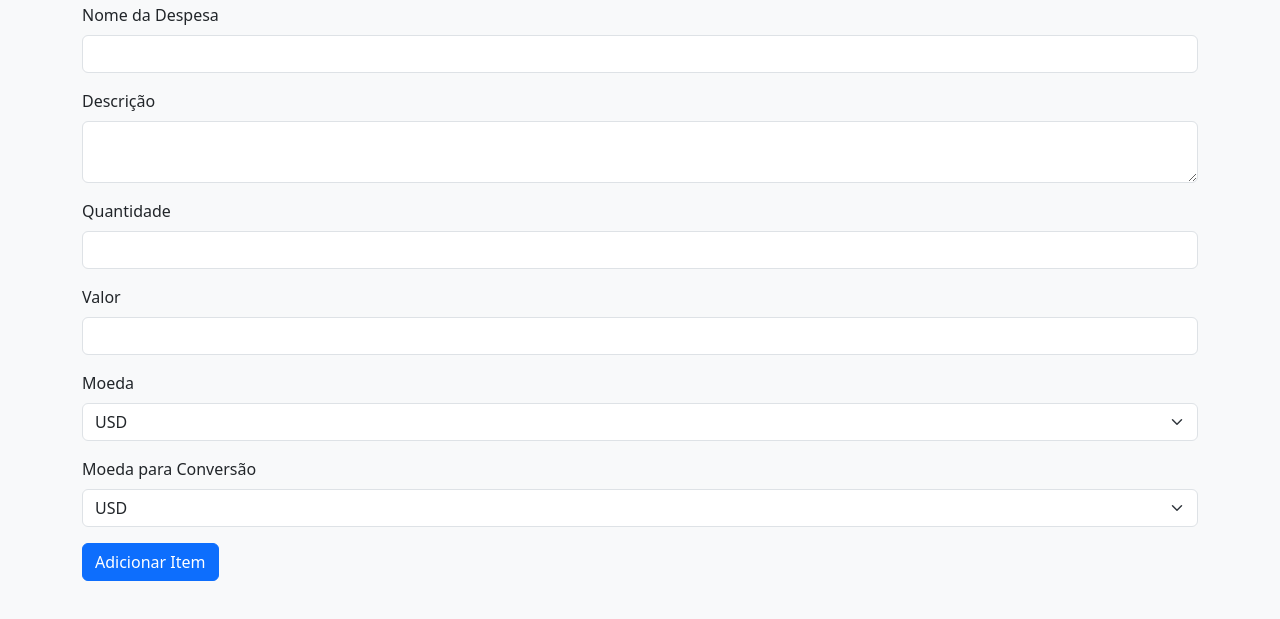
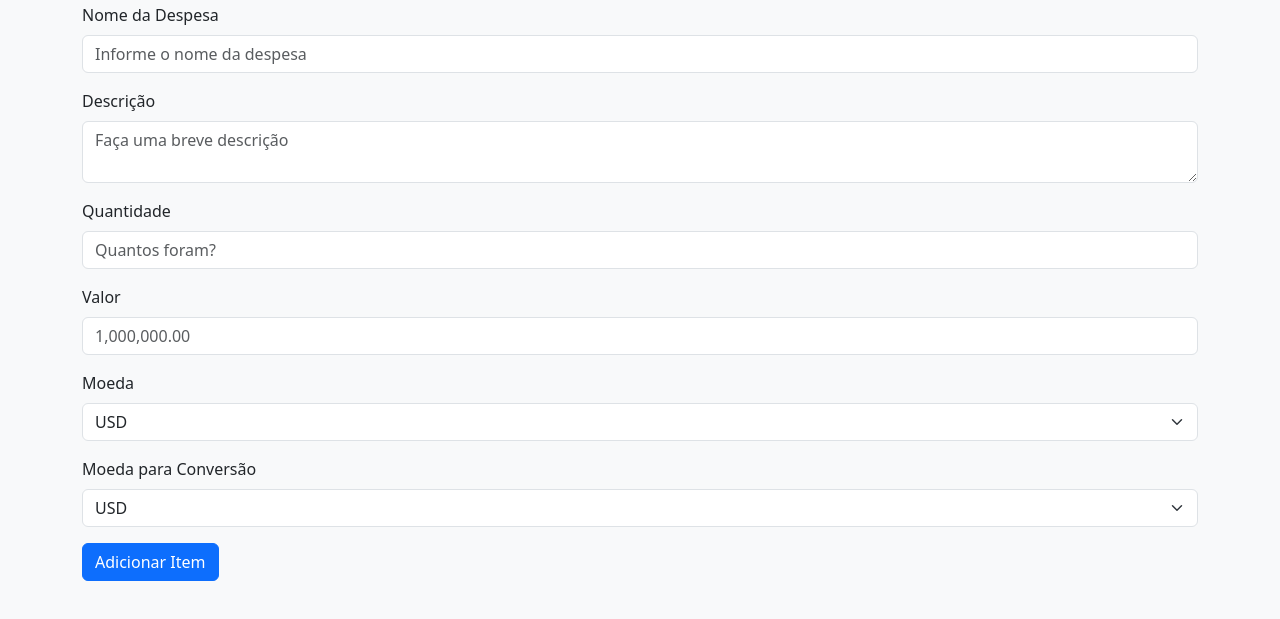
Before and after one commit to ulissesmb/pwa-crud, a website: page public/index.html in a window 1280 px wide. Shown: the part 101-720 px from the top of the page. Drawn offline with nearby package versions, Linux system fonts and the light colour scheme.

Commit message:
Ajustando index e criando comentario para os metodos

```diff
--- a/public/index.html
+++ b/public/index.html
@@ -1,5 +1,5 @@
 <!DOCTYPE html>
-<html lang="en">
+<html lang="pt-BR">
 <head>
     <meta charset="UTF-8">
     <meta name="viewport" content="width=device-width, initial-scale=1.0">
@@ -14,19 +14,19 @@
         <form id="itemForm" class="mb-3">
             <div class="mb-3">
                 <label for="itemName" class="form-label">Nome da Despesa</label>
-                <input type="text" class="form-control" id="itemName" required>
+                <input type="text" class="form-control" id="itemName" placeholder="Informe o nome da despesa"  required>
             </div>
             <div class="mb-3">
                 <label for="itemDescription" class="form-label">Descrição</label>
-                <textarea class="form-control" id="itemDescription" required></textarea>
+                <textarea class="form-control" id="itemDescription" placeholder="Faça uma breve descrição" required></textarea>
             </div>
             <div class="mb-3">
                 <label for="itemQuantity" class="form-label">Quantidade</label>
-                <input type="number" class="form-control" id="itemQuantity" required>
+                <input type="number" class="form-control" id="itemQuantity" placeholder="Quantos foram?" required>
             </div>
             <div class="mb-3">
                 <label for="itemValue" class="form-label">Valor</label>
-                <input type="number" class="form-control" id="itemValue" required>
+                <input type="number" min="0.00" max="10000.00" step="0.01" placeholder="1,000,000.00" class="form-control" id="itemValue" required>
             </div>
             <div class="mb-3">
                 <label for="itemCurrency" class="form-label">Moeda</label>
```
Also changed, not shown: public/app.js (+6 -1 lines).
